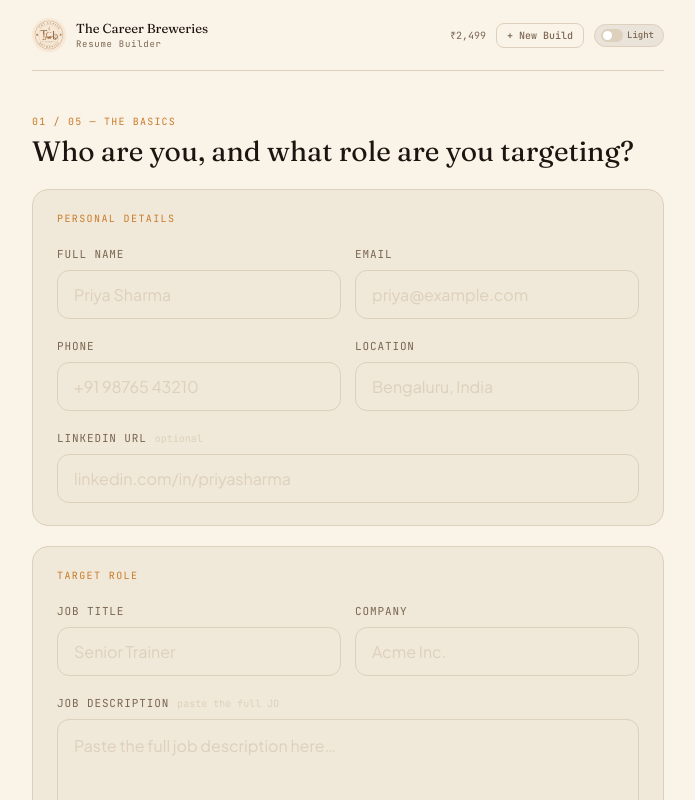
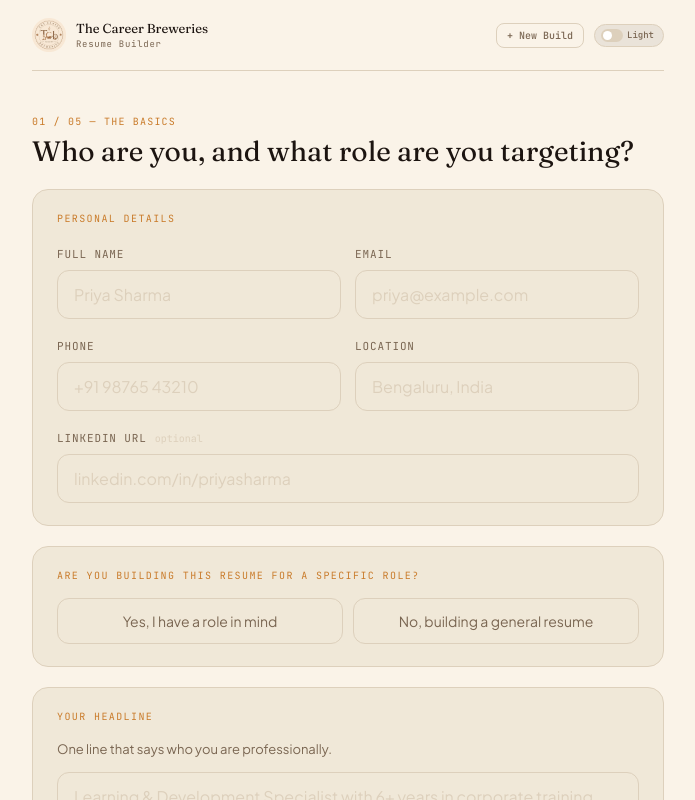
Before and after one commit to the-career-breweries/tcb-resume-builder, a React (Vite) app: page / in a window 1280 px wide. Both pictures are taken after a click on the button "Start building →". Shown: the top 800 px of the page, without its empty margins (292-987 px from the left). Built offline with nearby package versions, Linux system fonts and the light colour scheme.

Commit message:
Update App.jsx

```diff
--- a/src/App.jsx
+++ b/src/App.jsx
@@ -272,7 +272,7 @@ export default function App() {
   const [formData, setFormData] = useState(savedSession?.formData || {
     name:"", email:"", phone:"", location:"", linkedin:"",
     headline:"", summary:"", summaryVoice:"",
-    targetTitle: urlJobTitle, targetCompany: urlCompany, jobDescription:"",
+    targetTitle: urlJobTitle, targetCompany: urlCompany, jobDescription:"", forSpecificRole: urlJobTitle?"yes":null,
     experience:[{ company:"", title:"", startDate:"", endDate:"", location:"", voiceText:"", notes:"" }],
     education:[{ degree:"", institution:"", startYear:"", endYear:"", location:"", grade:"" }],
     certifications:[], skills:"", skillsVoice:"",
@@ -351,7 +351,7 @@ export default function App() {
   const handleGenerate = async () => {
     setGenerating(true); setGenError("");
     try {
-      const res=await fetch("/api/build-resume",{method:"POST",headers:{"Content-Type":"application/json"},body:JSON.stringify({formData,briefData,jobTitle:formData.targetTitle,company:formData.targetCompany,jobDescription:formData.jobDescription})});
+      const res=await fetch("/api/build-resume",{method:"POST",headers:{"Content-Type":"application/json"},body:JSON.stringify({formData,briefData,jobTitle:formData.forSpecificRole==="yes"?formData.targetTitle:"",company:formData.forSpecificRole==="yes"?formData.targetCompany:"",jobDescription:formData.forSpecificRole==="yes"?formData.jobDescription:""})});
       const d=await res.json();
       if(!res.ok||!d.resume){setGenError(d.error||"Generation failed. Please try again.");setGenerating(false);return;}
       setGeneratedResume(d.resume);
@@ -416,7 +416,7 @@ export default function App() {
         </div>
       </div>
       <div style={{display:"flex",alignItems:"center",gap:"10px"}}>
-        {!isMobile&&<div style={{fontFamily:"'JetBrains Mono',monospace",fontSize:"10px",color:C.soft}}>₹2,499</div>}
+
         {step>0&&<button onClick={clearAll} style={{fontFamily:"'JetBrains Mono',monospace",fontSize:"10px",color:C.soft,background:"transparent",border:"1px solid "+C.border,borderRadius:"8px",padding:"5px 10px",cursor:"pointer"}} onMouseEnter={e=>{e.currentTarget.style.color=C.amber;e.currentTarget.style.borderColor=C.amber;}} onMouseLeave={e=>{e.currentTarget.style.color=C.soft;e.currentTarget.style.borderColor=C.border;}}>+ New Build</button>}
         <button onClick={toggleTheme} style={{display:"flex",alignItems:"center",gap:"4px",background:isDark?"rgba(255,255,255,0.08)":"rgba(28,20,16,0.07)",border:"1.5px solid "+C.border,borderRadius:"20px",padding:"4px 9px 4px 6px",cursor:"pointer"}}>
           <div style={{width:"22px",height:"13px",borderRadius:"7px",background:isDark?C.amber:C.border,position:"relative",flexShrink:0,transition:"background .25s"}}>
@@ -448,7 +448,8 @@ export default function App() {
           <div className="fade-up" style={{paddingBottom:"60px"}}>
             <div style={{fontFamily:"'JetBrains Mono',monospace",fontSize:"11px",color:C.amber,letterSpacing:"0.14em",textTransform:"uppercase",marginBottom:"20px"}}>Resume Builder</div>
             <h1 style={{fontFamily:"'Fraunces',serif",fontSize:isMobile?"clamp(30px,8vw,40px)":"clamp(34px,6vw,50px)",fontWeight:400,color:C.dark,lineHeight:1.15,marginBottom:"16px"}}>Build your resume<br/><em style={{color:C.amber}}>from scratch.</em></h1>
-            <p style={{fontSize:isMobile?"14px":"16px",color:C.soft,lineHeight:1.75,maxWidth:"480px",marginBottom:"28px"}}>No template. No guesswork. You speak your experience, we write the resume — aligned to the role you're targeting. ₹2,499.</p>
+            <p style={{fontSize:isMobile?"14px":"16px",color:C.soft,lineHeight:1.75,maxWidth:"480px",marginBottom:"12px"}}>No template. No guesswork. You speak your experience, we write the resume.</p>
+            <div style={{fontFamily:"'JetBrains Mono',monospace",fontSize:"13px",color:C.amber,letterSpacing:"0.04em",marginBottom:"24px"}}>₹2,499 · Pay only when you're ready to generate</div>
             <div style={{display:"flex",gap:"12px",flexDirection:isMobile?"column":"row",marginBottom:"32px"}}>
               <Btn onClick={()=>goTo(1)} full={isMobile}>Start building →</Btn>
               <a href="https://tcb-application-brief.vercel.app" style={{display:"flex",alignItems:"center",justifyContent:"center",gap:"6px",fontSize:"13px",color:C.soft,textDecoration:"none",padding:"13px 20px",border:"1px solid "+C.border,borderRadius:"12px"}} onMouseEnter={e=>{e.currentTarget.style.borderColor=C.amber;e.currentTarget.style.color=C.amber;}} onMouseLeave={e=>{e.currentTarget.style.borderColor=C.border;e.currentTarget.style.color=C.soft;}}>Write a brief first →</a>
@@ -505,24 +506,54 @@ export default function App() {
               </div>
             </SectionCard>
 
+            {/* Role toggle */}
             <SectionCard>
-              <SectionTitle>Target Role</SectionTitle>
-              <div style={{display:"grid",gridTemplateColumns:isMobile?"1fr":"1fr 1fr",gap:"14px"}}>
-                <div><Lbl>Job Title</Lbl><input type="text" value={formData.targetTitle} onChange={e=>set("targetTitle",e.target.value)} placeholder="Senior Trainer"/></div>
-                <div><Lbl>Company</Lbl><input type="text" value={formData.targetCompany} onChange={e=>set("targetCompany",e.target.value)} placeholder="Acme Inc."/></div>
+              <SectionTitle>Are you building this resume for a specific role?</SectionTitle>
+              <div style={{display:"flex",gap:"10px",marginBottom: formData.forSpecificRole ? "20px" : "0"}}>
+                {["yes","no"].map(v => (
+                  <button key={v} onClick={()=>{ set("forSpecificRole", v); if(v==="no"){ set("targetTitle",""); set("targetCompany",""); set("jobDescription",""); } }}
+                    style={{flex:1,padding:"13px",borderRadius:"12px",border:"1.5px solid "+(formData.forSpecificRole===v?C.amber:C.border),background:formData.forSpecificRole===v?"rgba(201,123,42,0.08)":"transparent",color:formData.forSpecificRole===v?C.amber:C.soft,fontSize:"14px",fontWeight:formData.forSpecificRole===v?600:400,cursor:"pointer",transition:"all .2s"}}>
+                    {v==="yes"?"Yes, I have a role in mind":"No, building a general resume"}
+                  </button>
+                ))}
               </div>
-              <div style={{marginTop:"14px"}}><Lbl note="paste the full JD">Job Description</Lbl>
-                <textarea rows={7} value={formData.jobDescription} onChange={e=>set("jobDescription",e.target.value)} placeholder="Paste the full job description here…" style={{minHeight:"140px"}}/>
-                <div style={{fontFamily:"'JetBrains Mono',monospace",fontSize:"11px",color:C.soft,textAlign:"right",marginTop:"4px"}}>{(formData.jobDescription||"").trim().length} chars</div>
-              </div>
-              <div style={{marginTop:"14px"}}><Lbl>Your Headline</Lbl><input type="text" value={formData.headline} onChange={e=>set("headline",e.target.value)} placeholder="Learning & Development Specialist with 6+ years in corporate training"/></div>
+
+              {formData.forSpecificRole==="yes" && (
+                <div className="fade-in" style={{display:"flex",flexDirection:"column",gap:"14px"}}>
+                  <div style={{background:"rgba(201,123,42,0.06)",border:"1px solid rgba(201,123,42,0.2)",borderRadius:"10px",padding:"12px 16px"}}>
+                    <p style={{fontSize:"13px",color:C.ink,lineHeight:1.6}}>Good. The JD will shape your summary, bullets, and skills — making this resume specific to this role. This is The Brief + Resume Build in one.</p>
+                  </div>
+                  <div style={{display:"grid",gridTemplateColumns:isMobile?"1fr":"1fr 1fr",gap:"14px"}}>
+                    <div><Lbl>Job Title</Lbl><input type="text" value={formData.targetTitle||""} onChange={e=>set("targetTitle",e.target.value)} placeholder="Senior Trainer"/></div>
+                    <div><Lbl>Company <span style={{fontWeight:400,color:C.soft,fontSize:"10px"}}>optional</span></Lbl><input type="text" value={formData.targetCompany||""} onChange={e=>set("targetCompany",e.target.value)} placeholder="Acme Inc."/></div>
+                  </div>
+                  <div>
+                    <Lbl note="paste the full JD for best results">Job Description</Lbl>
+                    <textarea rows={6} value={formData.jobDescription||""} onChange={e=>set("jobDescription",e.target.value)} placeholder="Paste the full job description here…" style={{minHeight:"130px"}}/>
+                    <div style={{fontFamily:"'JetBrains Mono',monospace",fontSize:"11px",color:C.soft,textAlign:"right",marginTop:"4px"}}>{(formData.jobDescription||"").trim().length} chars</div>
+                  </div>
+                </div>
+              )}
+
+              {formData.forSpecificRole==="no" && (
+                <div className="fade-in" style={{background:C.mist,borderRadius:"10px",padding:"12px 16px"}}>
+                  <p style={{fontSize:"13px",color:C.soft,lineHeight:1.6}}>We'll build a strong general resume from your experience and voice inputs. You can always use the Rewriter later to tailor it to a specific role.</p>
+                </div>
+              )}
             </SectionCard>
 
-            {!isMobile&&<div style={{display:"flex",gap:"12px"}}><Btn onClick={()=>goTo(2)} disabled={!formData.name||!formData.email||!formData.targetTitle}>Continue →</Btn></div>}
+            {/* Headline — always shown */}
+            <SectionCard>
+              <SectionTitle>Your Headline</SectionTitle>
+              <p style={{fontSize:"13px",color:C.soft,marginBottom:"12px",lineHeight:1.6}}>One line that says who you are professionally.</p>
+              <input type="text" value={formData.headline||""} onChange={e=>set("headline",e.target.value)} placeholder="Learning & Development Specialist with 6+ years in corporate training"/>
+            </SectionCard>
+
+            {!isMobile&&<div style={{display:"flex",gap:"12px"}}><Btn onClick={()=>goTo(2)} disabled={!formData.name||!formData.email||!formData.forSpecificRole}>Continue →</Btn></div>}
           </div>
         </div>
       </div>
-      <MobileBar onBack={()=>goTo(0)} onNext={()=>goTo(2)} nextDisabled={!formData.name||!formData.email||!formData.targetTitle}/>
+      <MobileBar onBack={()=>goTo(0)} onNext={()=>goTo(2)} nextDisabled={!formData.name||!formData.email||!formData.forSpecificRole}/>
     </>
   );
 
@@ -683,7 +714,8 @@ export default function App() {
           <Header/>
           <div className="fade-up" style={{paddingBottom:isMobile?"100px":"40px",display:"flex",flexDirection:"column",gap:"20px"}}>
             <div><div style={{fontFamily:"'JetBrains Mono',monospace",fontSize:"10px",color:C.amber,letterSpacing:"0.12em",textTransform:"uppercase",marginBottom:"6px"}}>05 / 05 — Almost there</div>
-            <h2 style={{fontFamily:"'Fraunces',serif",fontSize:isMobile?"22px":"28px",fontWeight:400,color:C.dark,lineHeight:1.25}}>One payment. Your resume is ready in minutes.</h2></div>
+            <h2 style={{fontFamily:"'Fraunces',serif",fontSize:isMobile?"22px":"28px",fontWeight:400,color:C.dark,lineHeight:1.25}}>Ready to build. Pay once, download your resume.</h2>
+            <p style={{fontSize:"14px",color:C.soft,lineHeight:1.65,marginTop:"8px",maxWidth:"480px"}}>We've collected everything we need. One payment unlocks the generation — your complete resume, written by AI from your inputs, ready to download in under a minute.</p></div>
 
             {/* Summary of what they've filled */}
             <SectionCard>
@@ -691,7 +723,7 @@ export default function App() {
               <div style={{display:"flex",flexDirection:"column",gap:"8px"}}>
                 {[
                   {l:"Name",v:formData.name},
-                  {l:"Target role",v:`${formData.targetTitle} at ${formData.targetCompany}`},
+                  {l:"Role",v:formData.forSpecificRole==="yes"&&formData.targetTitle?(formData.targetTitle+(formData.targetCompany?" at "+formData.targetCompany:"")):(formData.forSpecificRole==="no"?"General resume":"—")},
                   {l:"Summary",v:formData.summaryVoice?"✓ Voice recorded":"—"},
                   {l:"Roles",v:`${formData.experience.filter(e=>e.company).length} role(s)`},
                   {l:"Education",v:`${formData.education.filter(e=>e.institution).length} degree(s)`},
```
